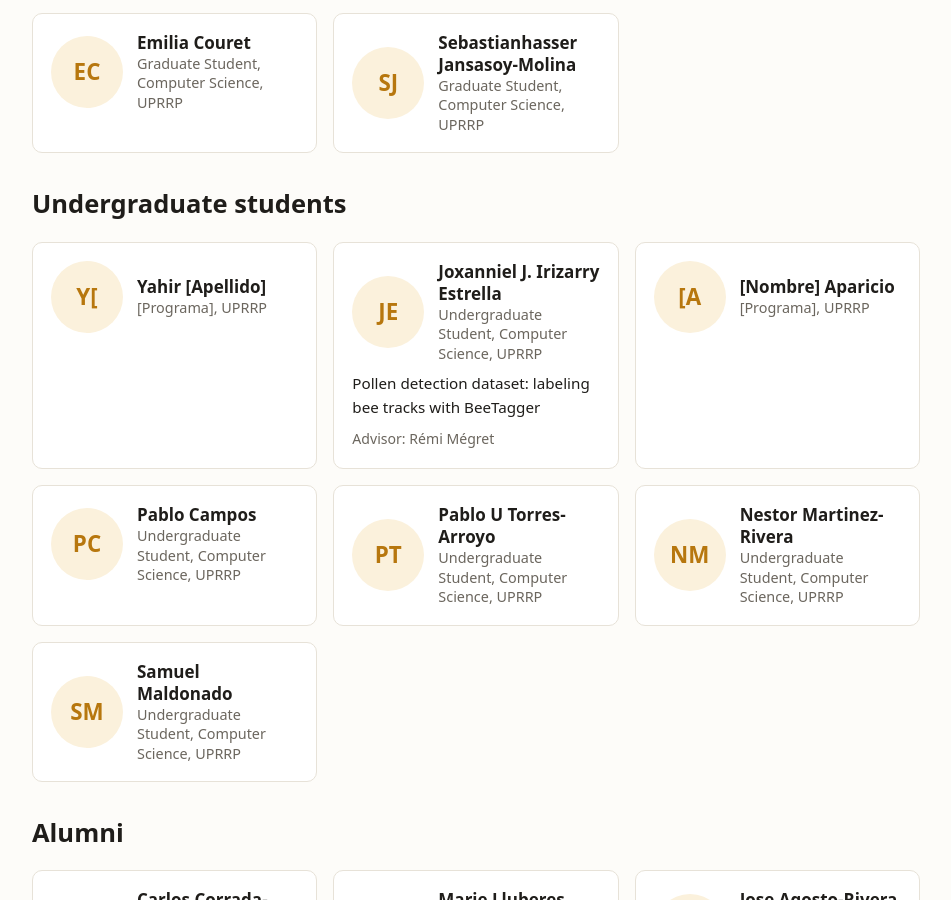
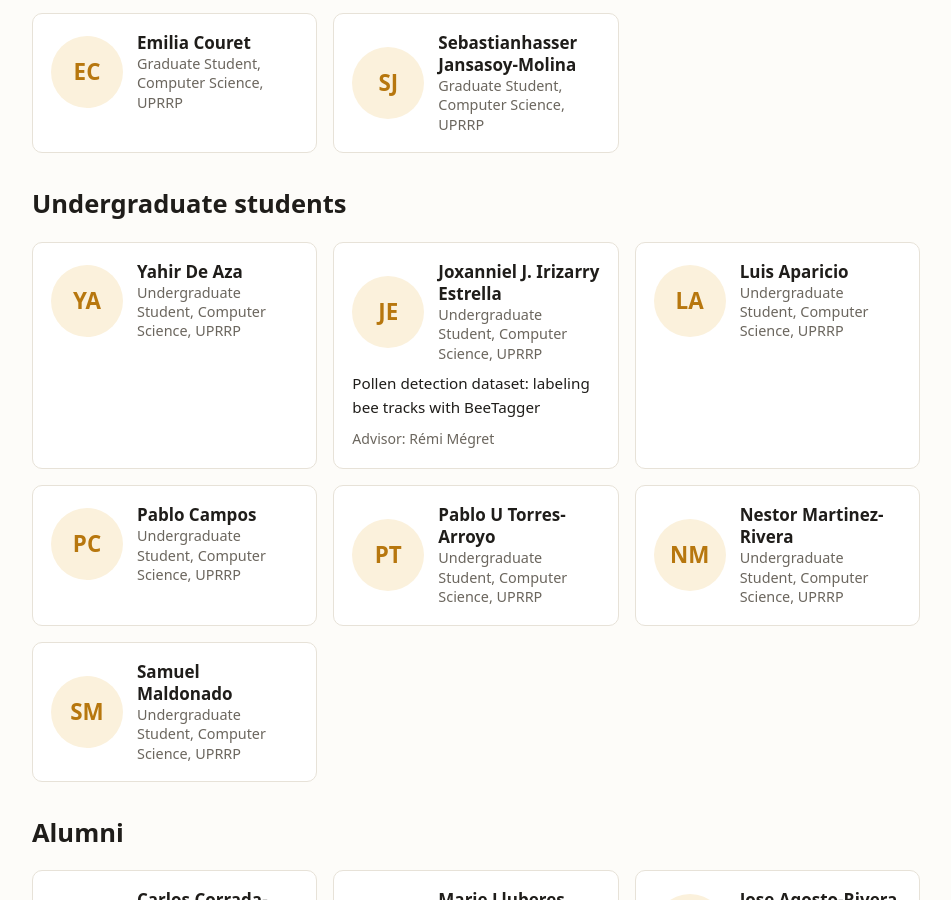
Before and after one commit to cyindibee/cyindibee.github.io, a Jekyll site: the page built from team.md, in a window 1280 px wide and 900 px high, scrolled down 512 px. Shown: the whole window, without its empty margins (164-1115 px from the left). Built offline with Jekyll 4.4.1, drawn with Linux system fonts in a browser that asks for light colours.

Commit message:
Fix names: Luis Aparicio, Yahir De Aza

```diff
--- a/_data/team.yml
+++ b/_data/team.yml
@@ -21,9 +21,9 @@
 
 # --- Researchers ---
 
-- name: "Yahir [Apellido]"
+- name: "Yahir De Aza"
   group: undergraduate
-  program: "[Programa], UPRRP"
+  program: "Undergraduate Student, Computer Science, UPRRP"
 
 - name: "Joxanniel J. Irizarry Estrella"
   group: undergraduate
@@ -31,9 +31,9 @@
   project: "Pollen detection dataset: labeling bee tracks with BeeTagger"
   advisor: "Rémi Mégret"
 
-- name: "[Nombre] Aparicio"
+- name: "Luis Aparicio"
   group: undergraduate
-  program: "[Programa], UPRRP"
+  program: "Undergraduate Student, Computer Science, UPRRP"
 
 # --- Graduate students ---
 
```
